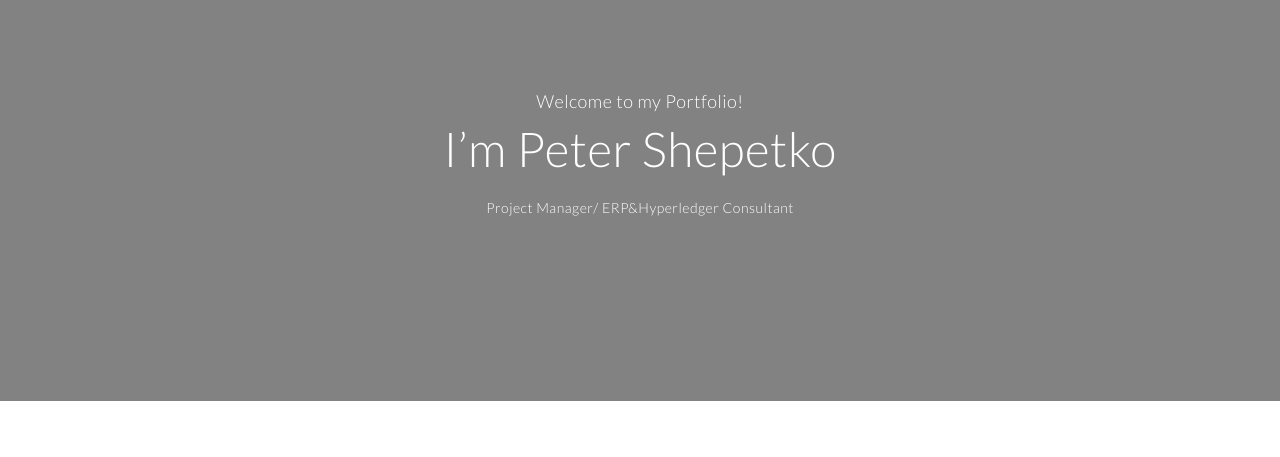
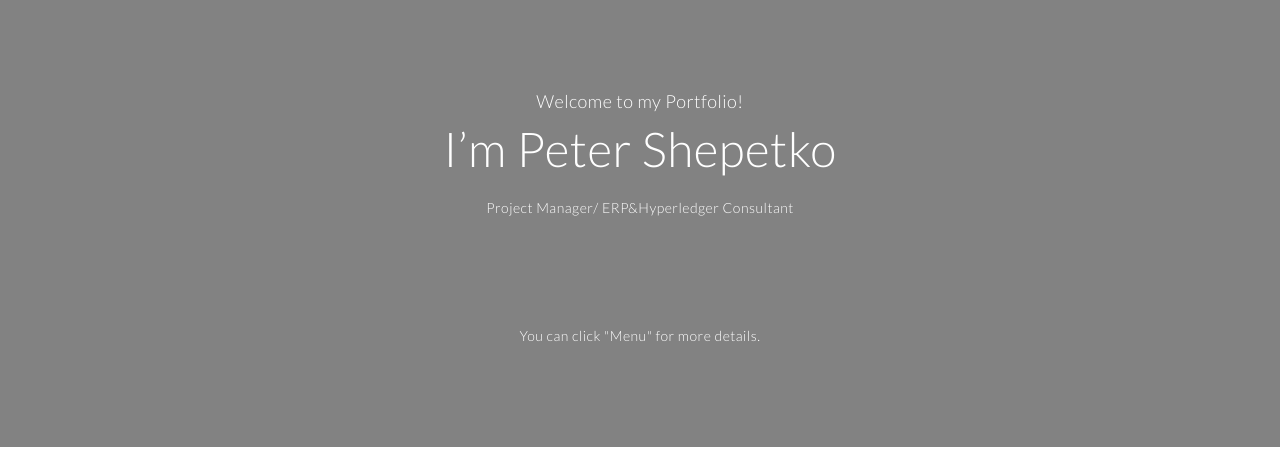
Before and after one commit to pshepetko/myHomePage, a plain HTML site: page index.html in a window 1280 px wide. Shown: the part 74-531 px from the top of the page. Drawn offline with Linux system fonts and the light colour scheme.

Commit message:
Update index.html

```diff
--- a/index.html
+++ b/index.html
@@ -84,7 +84,8 @@
               <a href="#cv" class="btn btn-common wow fadeInUp" data-wow-duration="1000ms" data-wow-delay="8.0s"><i class="lnr lnr-laptop-phone"></i>My CV</a>
               <a href="#sertificates" class="btn btn-common wow fadeInUp" data-wow-duration="1000ms" data-wow-delay="8.0s"><i class="lnr lnr-laptop-phone"></i>My Sertificates</a>
 	      <a href="#features" class="btn btn-common wow fadeInUp" data-wow-duration="1000ms" data-wow-delay="8.0s"><i class="lnr lnr-laptop-phone"></i>My Features</a>
-		</div>
+ 		<p class="lead  wow fadeIn" data-wow-duration="1000ms" data-wow-delay="5.0s"> You can click "Menu" for more details.</p>
+		  </div>
           </div>
         </div>
       </div>
```
